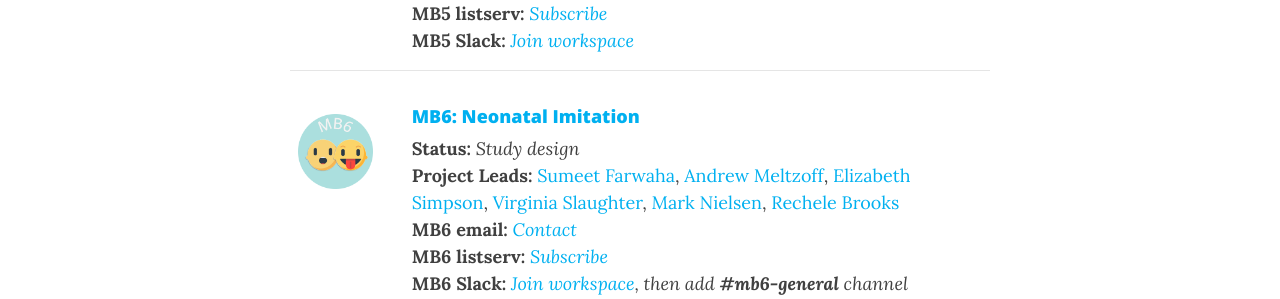
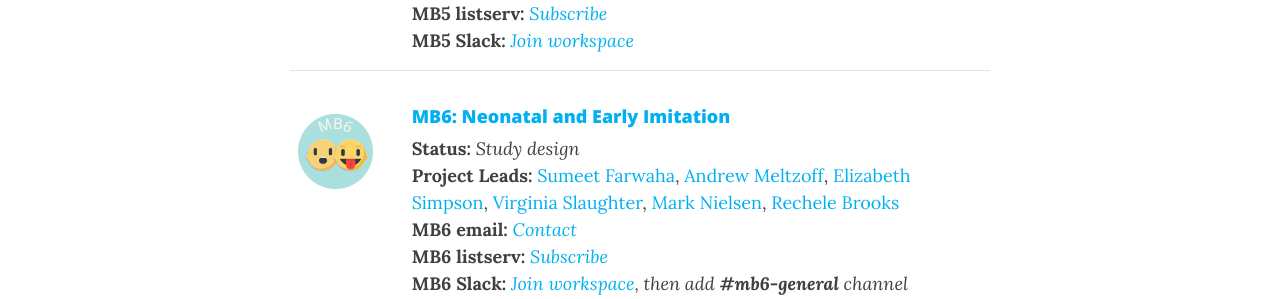
Before and after one commit to manybabies/manybabies.github.io, a Jekyll site: the page built from projects.md, in a window 1280 px wide and 900 px high, scrolled down 3532 px. Shown: the part 156-455 px from the top of the window. Built offline with Jekyll 4.4.1, drawn with Linux system fonts in a browser that asks for light colours; nearby versions of some CDN libraries; comment, search, counter and statistics services are not loaded.

Commit message:
Update projects.md

```diff
--- a/projects.md
+++ b/projects.md
@@ -204,7 +204,7 @@ The broader goals of **ManyBabies** come together through collaborative projects
         <a href="{{site.baseurl}}/MB6/"><img src="/assets/img/MB6_logo.png" alt="MB6 logo" width="75" height="75"></a>
       </div>
       <div class="col-sm-10">
-        <h4><a href="{{site.baseurl}}/MB6/">MB6: Neonatal Imitation</a></h4>
+        <h4><a href="{{site.baseurl}}/MB6/">MB6: Neonatal and Early Imitation</a></h4>
         <b>Status:</b> <i>Study design</i><br>
         <b>Project Leads:</b> <a href="mailto:s.farwaha@uq.edu.au">Sumeet Farwaha</a>, <a href="mailto:meltzoff@uw.edu">Andrew Meltzoff</a>, <a href="mailto:elizabethannsimpson@gmail.com">Elizabeth Simpson</a>, <a href="mailto:vps@psy.uq.edu.au">Virginia Slaughter</a>, <a href="mailto:m.nielsen@psy.uq.edu.au">Mark Nielsen</a>, <a href="mailto:recheleb@uw.edu">Rechele Brooks</a><br>
         <b>MB6 email:</b> <a href="mailto:mb6@manybabies.org"><i>Contact</i></a><br>
```
